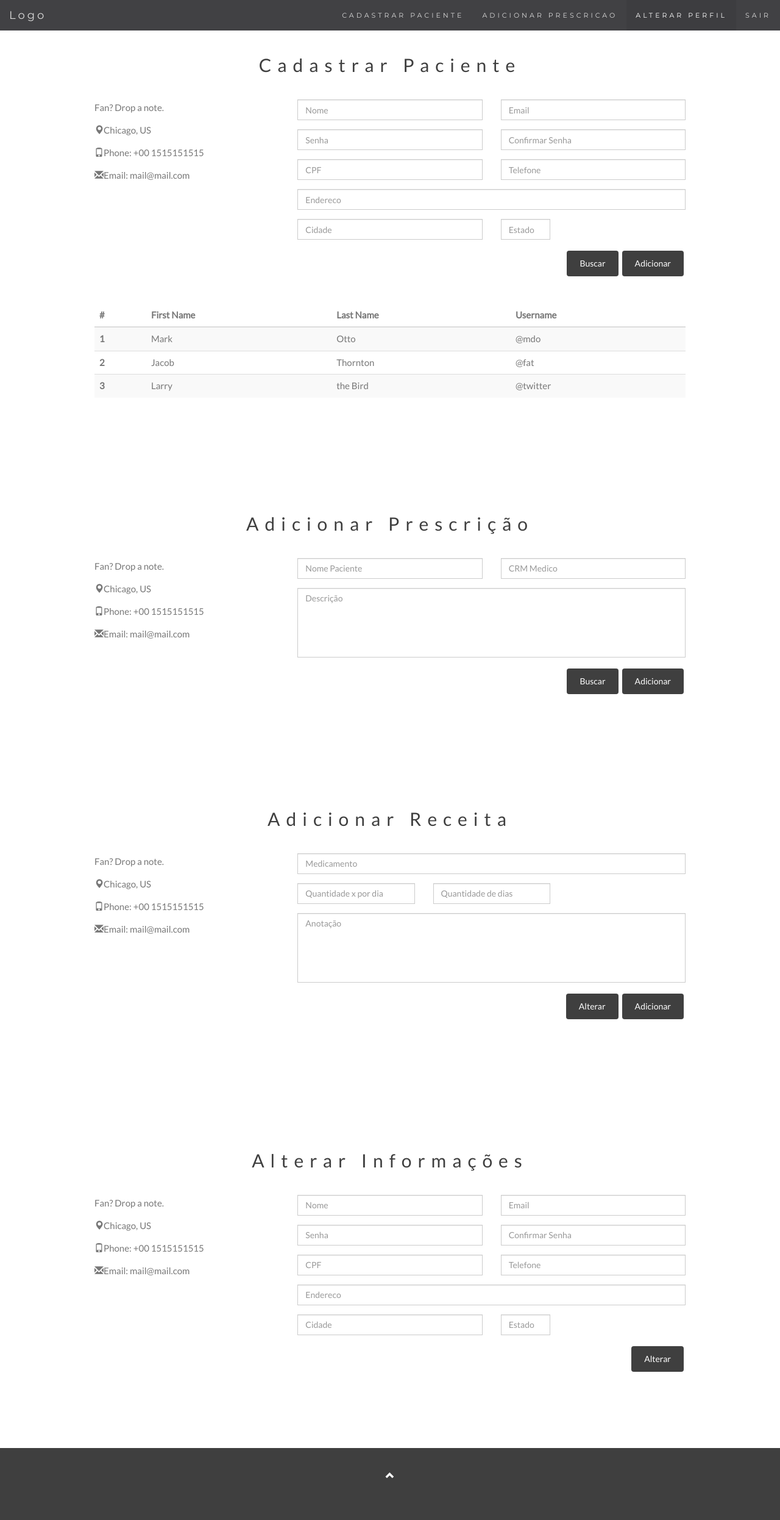
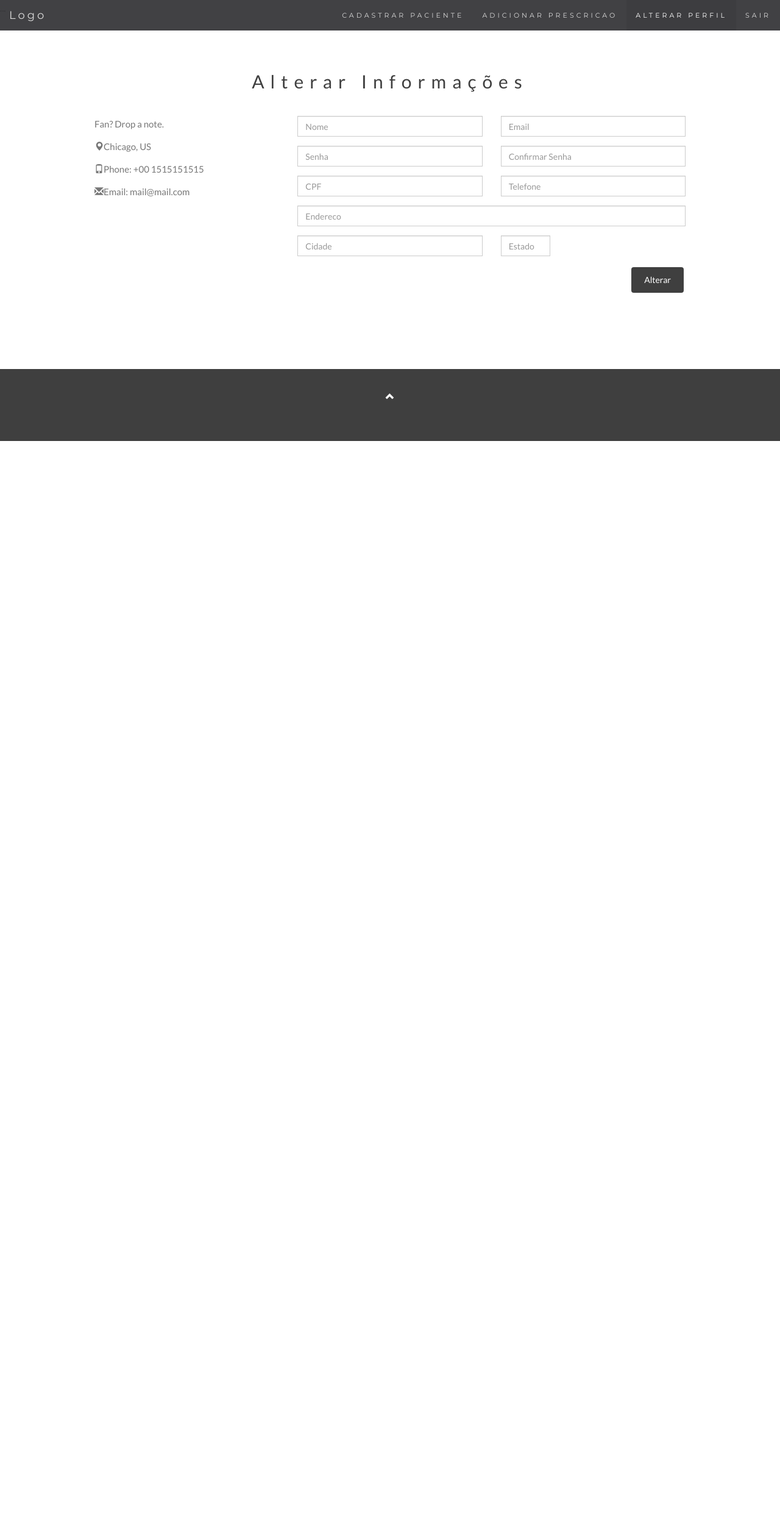
Before and after one commit to guicoutof/GAPWeb, a CodeIgniter app: the page made by WEBSITE/codeigniter/application/views/doctor.php in a window 1280 px wide. Shown: the whole page at 61% size. After the commit the page ends 723 px from the top, so only its background shows below. Run offline with CodeIgniter, Linux system fonts and the light colour scheme; some libraries are stand-ins or nearby versions.

Commit message:
Script Tabs

```diff
--- a/WEBSITE/codeigniter/application/views/doctor.php
+++ b/WEBSITE/codeigniter/application/views/doctor.php
@@ -29,9 +29,9 @@
     </div>
     <div class="collapse navbar-collapse" id="myNavbar">
       <ul class="nav navbar-nav navbar-right">
-        <li><a href="#addpaciente">CADASTRAR PACIENTE</a></li>
-        <li><a href="#addprescricao">ADICIONAR PRESCRICAO</a></li>
-        <li><a href="#perfil">ALTERAR PERFIL</a></li>
+        <li><a href="#home" aria-controls="home" role="tab" data-toggle="tab">CADASTRAR PACIENTE</a></li>
+        <li><a href="#prescrition" aria-controls="prescrition" role="tab" data-toggle="tab">ADICIONAR PRESCRICAO</a></li>
+        <li><a href="#profile" aria-controls="profile" role="tab" data-toggle="tab">ALTERAR PERFIL</a></li>
         <li><a href="#login">SAIR</a></li>
       </ul>
     </div>
@@ -40,10 +40,11 @@
 
 
 
+  <div class="tab-content">
+    <div role="tabpanel" class="tab-pane active" id="home">
+
       <!-- PACIENTE -->
-
-
-<div id="addpaciente" class="container">
+      <div class="container">
         <h1 class="text-center">Cadastrar Paciente</h1>
 
         <div class="row">
@@ -95,49 +96,16 @@
             <div class="row">
               <div class="col-md-12 form-group">
                 <button class="btn pull-right" type="submit">Adicionar</button>
-          <button class="btn pull-right" type="submit">Buscar</button>
               </div>
             </div>
           </div>
         </div>
         <br>
-
-<!-- TABELA -->
-
-  <table class="table table-striped">
-  <thead>
-    <tr>
-      <th scope="col">#</th>
-      <th scope="col">First Name</th>
-      <th scope="col">Last Name</th>
-      <th scope="col">Username</th>
-    </tr>
-  </thead>
-  <tbody>
-    <tr>
-      <th scope="row">1</th>
-      <td>Mark</td>
-      <td>Otto</td>
-      <td>@mdo</td>
-    </tr>
-    <tr>
-      <th scope="row">2</th>
-      <td>Jacob</td>
-      <td>Thornton</td>
-      <td>@fat</td>
-    </tr>
-    <tr>
-      <th scope="row">3</th>
-      <td>Larry</td>
-      <td>the Bird</td>
-      <td>@twitter</td>
-    </tr>
-  </tbody>
-  </table>
       </div>
+    </div>
+    <div role="tabpanel" class="tab-pane" id="prescrition">
 
       <!-- PRESCRIÇÃO -->
-
       <div id="addprescricao" class="container">
         <h1 class="text-center">Adicionar Prescrição</h1>
 
@@ -217,6 +219,9 @@
         </div>
         <br>
       </div>
+
+    </div>
+    <div role="tabpanel" class="tab-pane" id="profile">...
 
       <!-- PERFIL MEDICO -->
 
@@ -317,6 +326,10 @@ $(document).ready(function(){
     } // End if
   });
 })
+
+  $('#myNavbar a[href="#home"]').tab('show');
+  $('#myNavbar a[href="#prescrition"]').tab('show');
+  $('#myNavbar a[href="#profile"]').tab('show');
 </script>
 
 </body>
--- a/WEBSITE/codeigniter/assets/css/patientstyle.css
+++ b/WEBSITE/codeigniter/assets/css/patientstyle.css
@@ -164,6 +164,10 @@
       background-color: red !important;
   }
   footer {
+      position: absolute;
+      bottom: 0;
+      width: 100%;
+
       background-color: #3f3f3f;
       color: #f5f5f5;
       padding: 32px;
```
Also changed, not shown: other parts of WEBSITE/codeigniter/application/views/doctor.php (+41 -3 lines), WEBSITE/codeigniter/application/views/patient.php (+31 -23 lines). Lines whose indentation alone changed are shown as unchanged.
